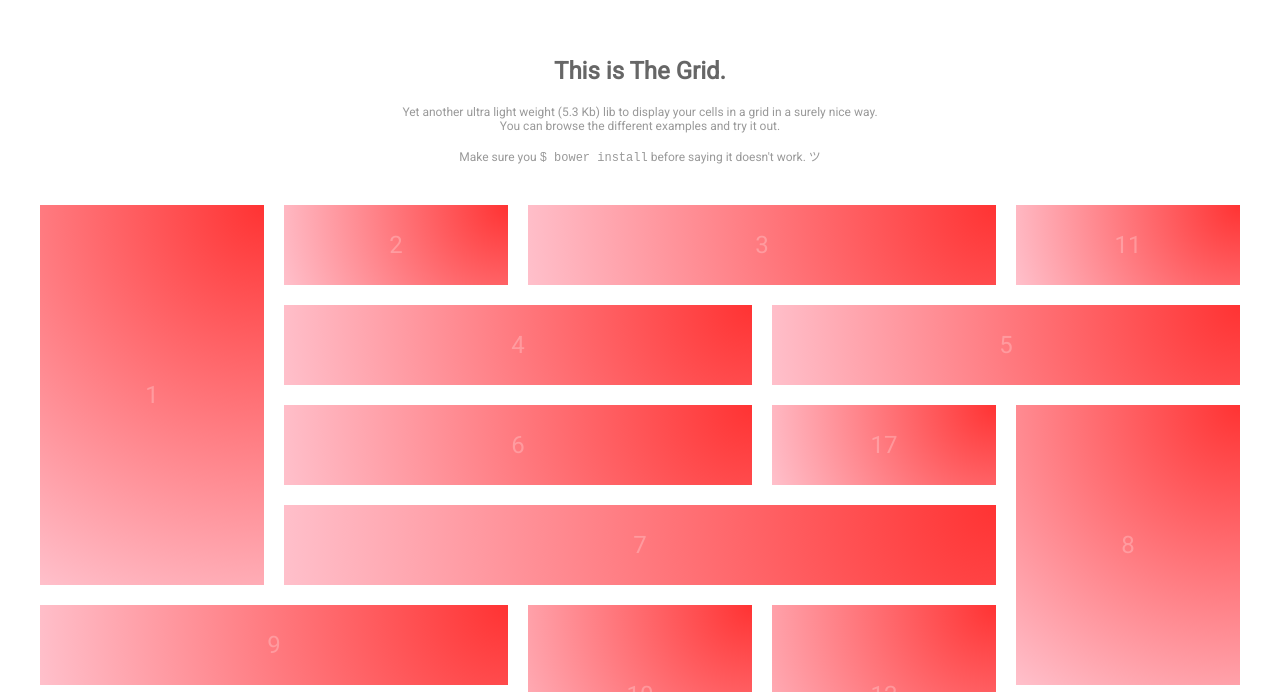
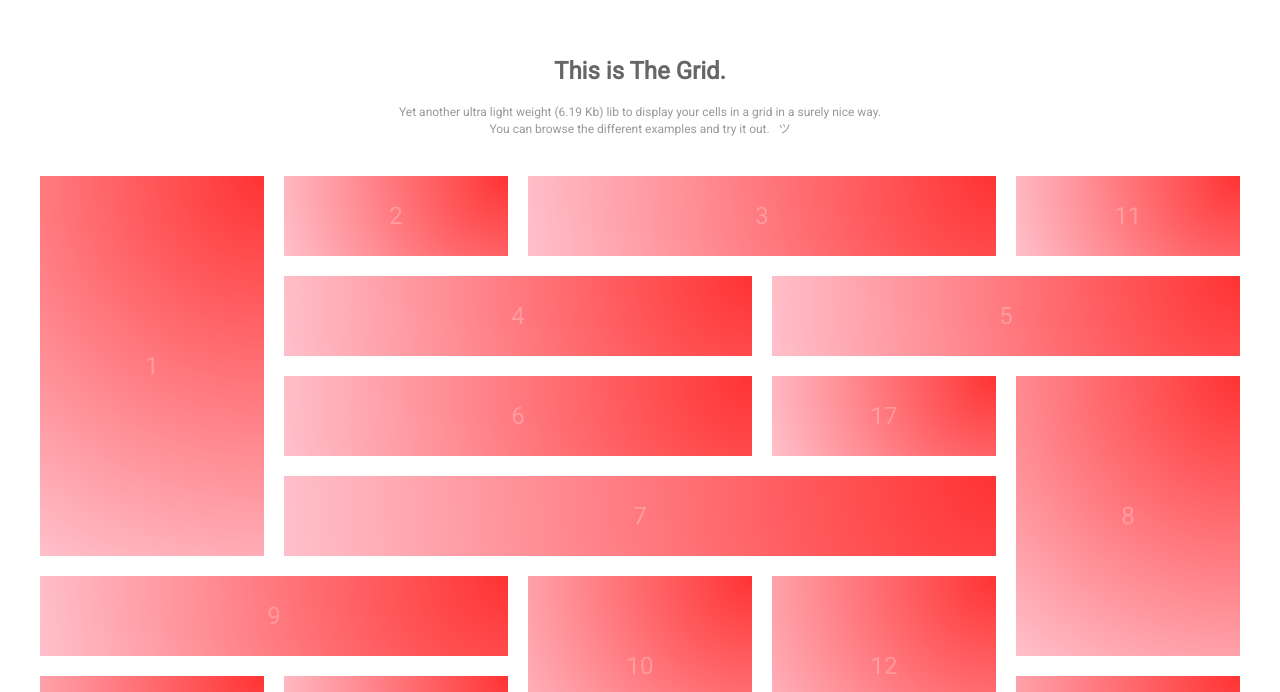
Before and after one commit to antoniandre/grid, a website: page index.html in a window 1280 px wide. Shown: the part 53-745 px from the top of the page. Drawn offline with nearby package versions, Linux system fonts and the light colour scheme; some icons are missing.

Commit message:
update lib weight and bower.json main file.

```diff
--- a/bower.json
+++ b/bower.json
@@ -7,7 +7,7 @@
   "keywords": [
     "grid", "jquery plugin", "js"
   ],
-  "main": "",
+  "main": "js/grid.min.js",
   "license": "MIT",
   "homepage": "",
   "ignore": [
--- a/index.html
+++ b/index.html
@@ -80,7 +80,7 @@
         </div>
     </div>
     <h1>This is The Grid.</h1>
-    <p class="intro">Yet another ultra light weight (5.3 Kb) lib to display your cells in a grid in a surely nice way.<br>You can browse the different examples and try it out.<br><br>Make sure you <code>$ bower install</code> before saying it doesn't work. &#12484;</p>
+    <p class="intro">Yet another ultra light weight (6.19 Kb) lib to display your cells in a grid in a surely nice way.<br>You can browse the different examples and try it out. &nbsp; &#12484;</p>
 
     <div class="thegrid">
         <div class="cell" data-width="1" data-height="4"><div data-text="1"></div></div>
```
